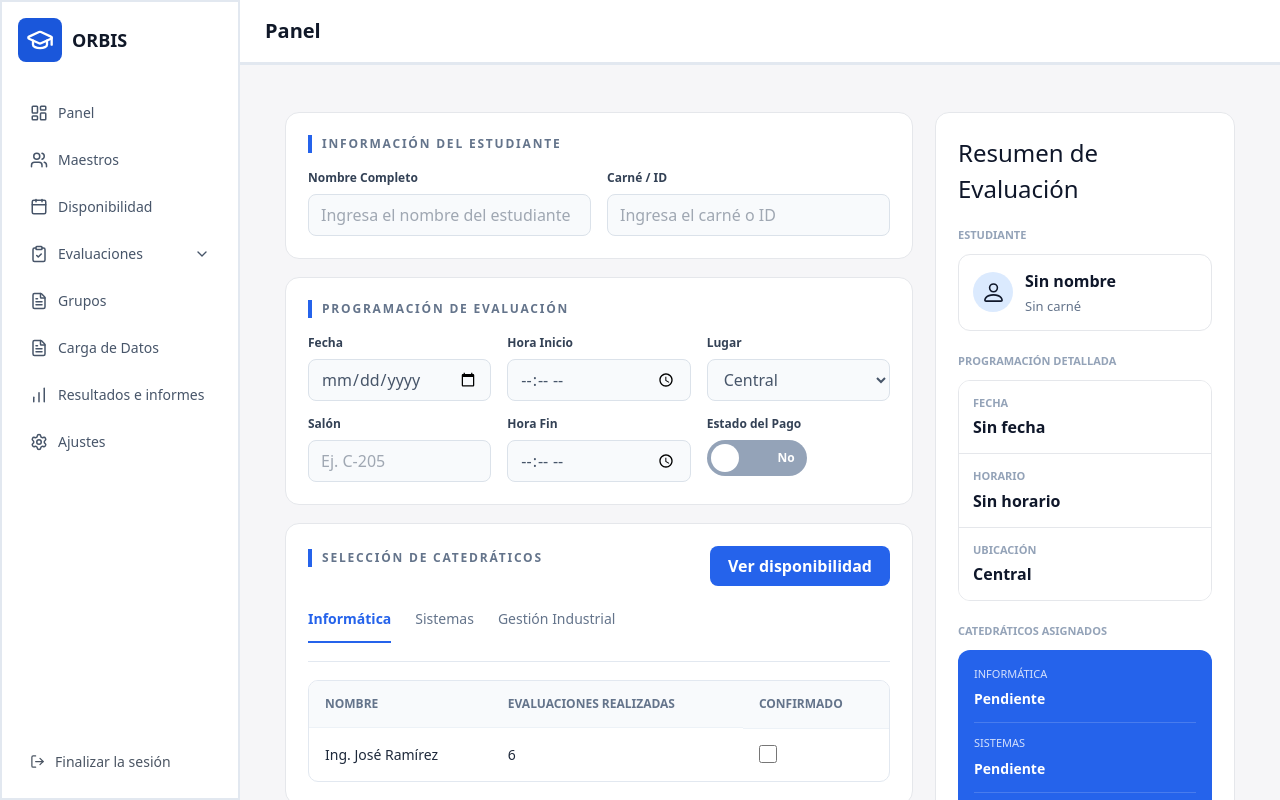
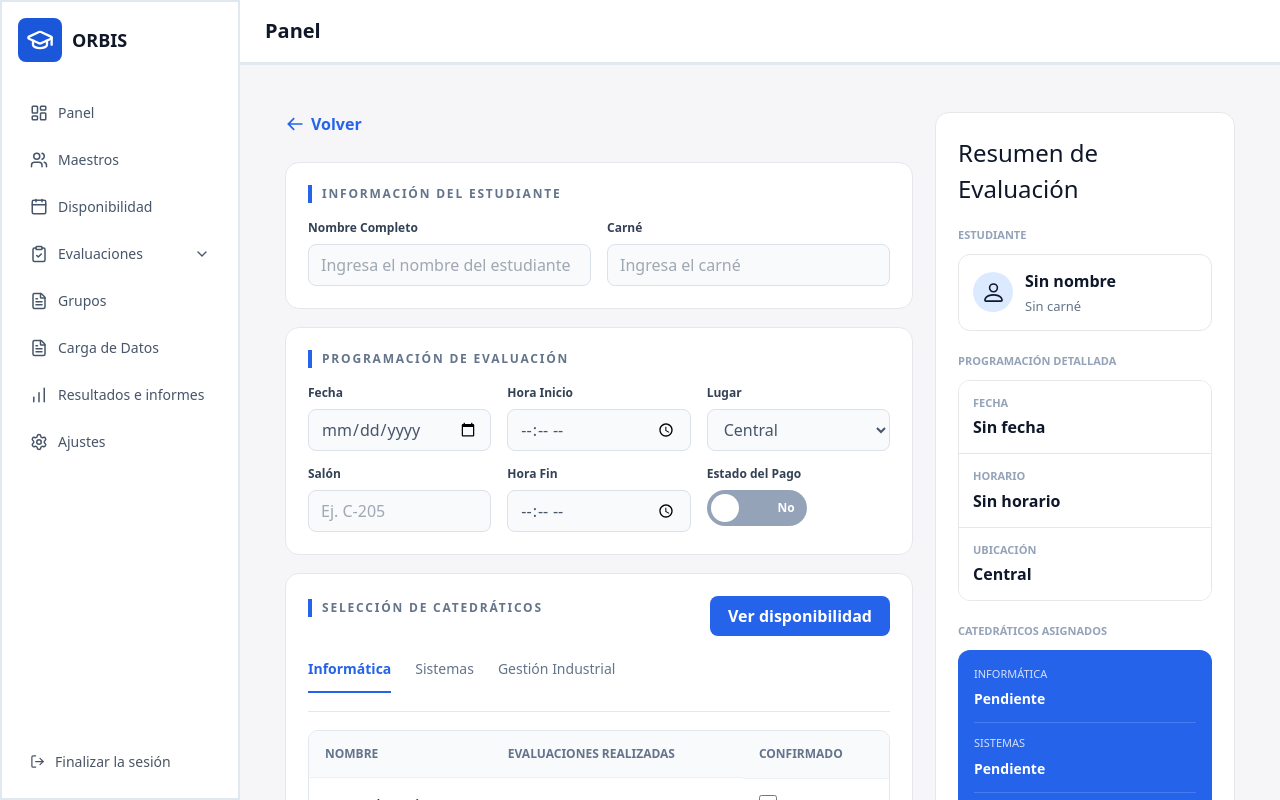
Before and after one commit to Massy100/Orbis, a Next.js app in the folder frontend/: page /evaluation-comprehensive in a window 1280 px wide. Built offline with nearby package versions, Linux system fonts and the light colour scheme.

Commit message:
feat(evaluation-comprehensive): Enhance EvaluationComprehensivePage with back navigation and dynamic schedule handling

```diff
--- a/frontend/src/app/evaluation-comprehensive/page.tsx
+++ b/frontend/src/app/evaluation-comprehensive/page.tsx
@@ -1,8 +1,13 @@
 "use client";
 import "../styles/evaluations-management.css";
+
+import { useRouter, useParams } from "next/navigation";
 import { useEffect, useState } from "react";
 import DashboardLayout from "../components/layout";
 import Toast from "../components/toast";
+
+
+
 
 type AreaType = "informatica" | "sistemas" | "gestion";
 
@@ -61,6 +66,11 @@ const evaluadoresComprensiva: Record<AreaType, Evaluator[]> = {
 };
 
 export default function EvaluationComprehensivePage() {
+
+    const router = useRouter();
+    const params = useParams();
+    const estudianteCarnet = params?.id as string;
+
     const [toast, setToast] = useState<{ show: boolean; message: string; type: "success" | "error" | "info" }>({
         show: false,
         message: "",
@@ -102,13 +112,26 @@ export default function EvaluationComprehensivePage() {
         }));
     };
 
+    const addHoursToTime = (time: string, hoursToAdd: number) => {
+        const [hours, minutes] = time.split(":").map(Number);
+        const date = new Date();
+
+        date.setHours(hours + hoursToAdd, minutes, 0, 0);
+
+        return date.toTimeString().slice(0, 5);
+    };
+
     const handleScheduleChange = (
         e: React.ChangeEvent<HTMLInputElement | HTMLSelectElement>
     ) => {
         const { name, value } = e.target;
+
         setScheduleData((prev) => ({
             ...prev,
             [name]: value,
+            ...(name === "horaInicio" && value
+                ? { horaFin: addHoursToTime(value, 3) }
+                : {}),
         }));
     };
 
@@ -196,6 +219,12 @@ export default function EvaluationComprehensivePage() {
             <div className="evaluations-page">
                 <div className="evaluations-content">
                     <div className="evaluations-main">
+                        <div className="evaluations-back-btn">
+                            <button className="evaluations-back-btn" onClick={() => router.back()}>
+                                <svg stroke="currentColor" fill="currentColor" strokeWidth="0" viewBox="0 0 24 24" height="1em" width="1em" xmlns="http://www.w3.org/2000/svg"><path d="M21 11L6.414 11 11.707 5.707 10.293 4.293 2.586 12 10.293 19.707 11.707 18.293 6.414 13 21 13z"></path></svg>
+                                Volver
+                            </button>
+                        </div>
                         <section className="evaluations-content-card">
                             <div className="evaluations-section-title">
                                 Información del estudiante
@@ -209,16 +238,18 @@ export default function EvaluationComprehensivePage() {
                                         value={studentData.nombreCompleto}
                                         onChange={handleStudentChange}
                                         placeholder="Ingresa el nombre del estudiante"
+                                        readOnly
                                     />
                                 </div>
 
                                 <div className="evaluations-field">
-                                    <label>Carné / ID</label>
+                                    <label>Carné</label>
                                     <input
                                         name="carnet"
                                         value={studentData.carnet}
                                         onChange={handleStudentChange}
-                                        placeholder="Ingresa el carné o ID"
+                                        placeholder="Ingresa el carné"
+                                        readOnly
                                     />
                                 </div>
                             </div>
```
